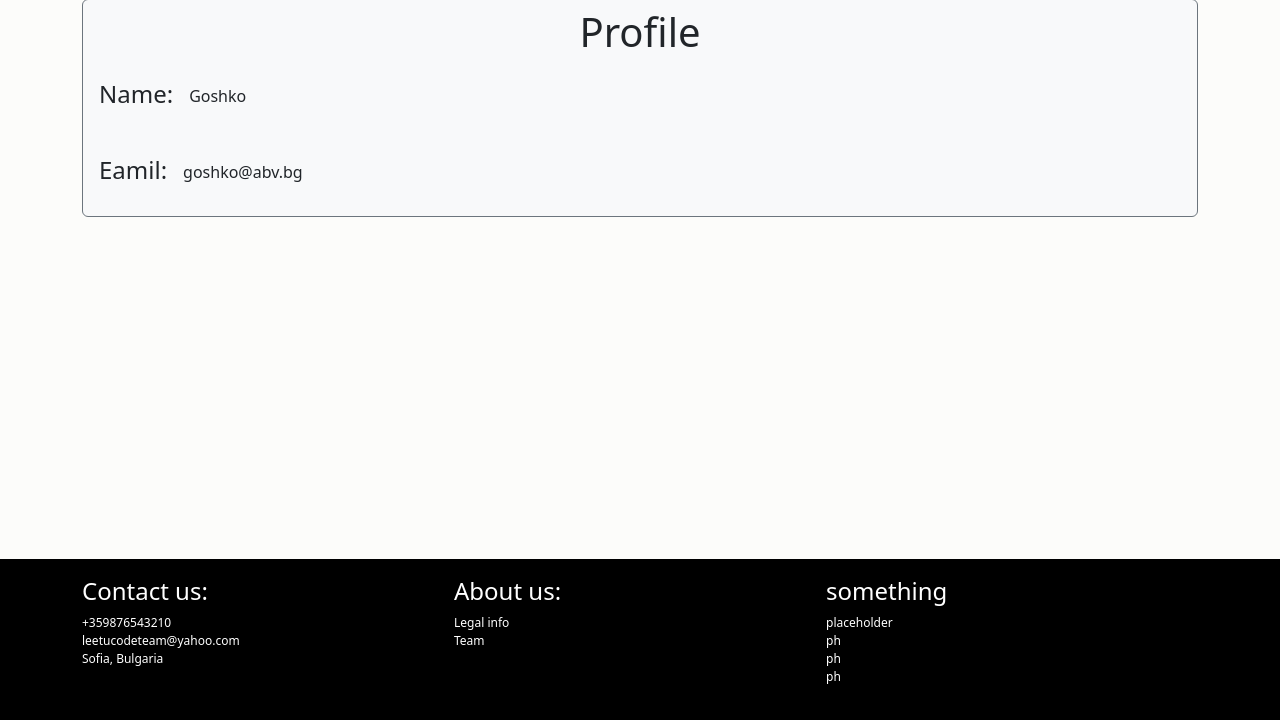
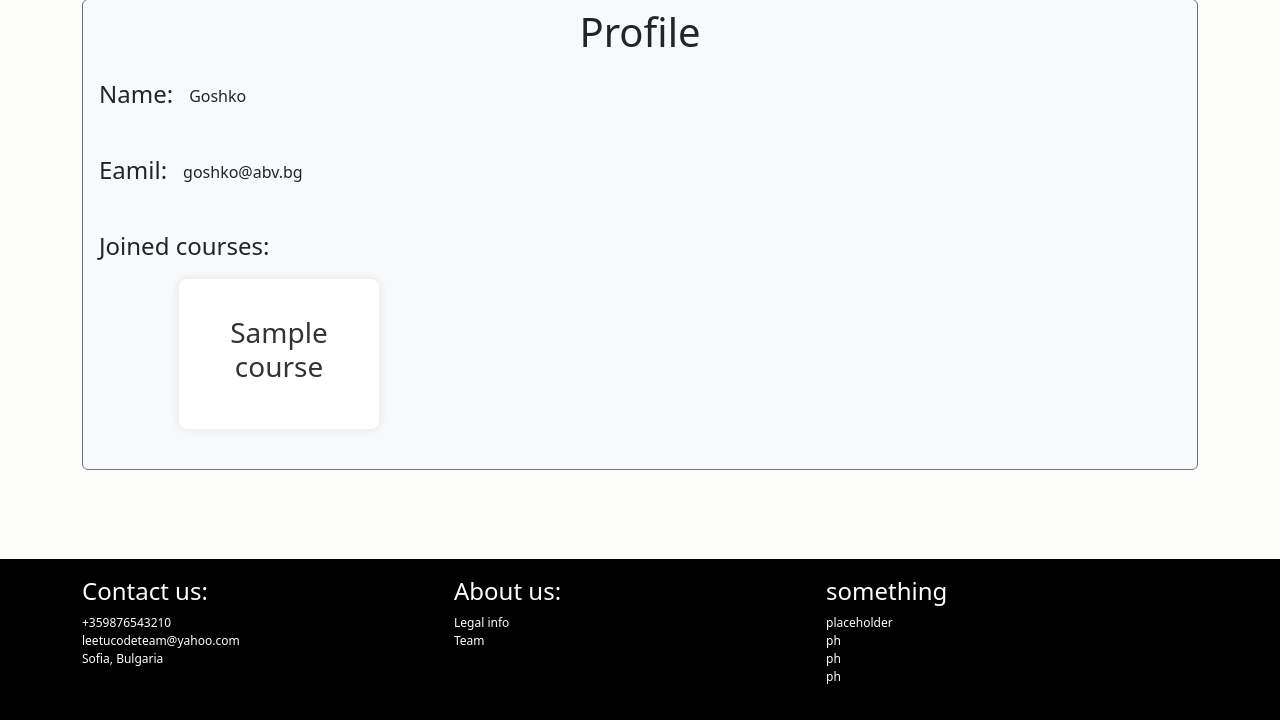
Before and after one commit to Hriis1/LeeTUcode, a PHP site: page /profile.php?id=1 in a window 1280 px wide. Shown: the part 129-849 px from the top of the page. Run offline with PHP 8.4, Linux system fonts and the light colour scheme; data comes from the database, SQL or seed files in the repository; tables that the repository leaves empty hold one stand-in row (values such as "Sample post"); some libraries are stand-ins or nearby versions.

Commit message:
show joined courses on profile

```diff
--- a/profile.php
+++ b/profile.php
@@ -2,19 +2,21 @@
 include_once "components/head.php";
 
 $user = $dbHandler->getUserById($_GET["id"]);
+
+$joinedCourses = $dbHandler->getCoursesJoinedByUser($user["id"]);
 ?>
 
 <body>
     <?php include_once "components/header.php" ?>
     <style>
-        .task-container {
+        .course-container {
             display: flex;
             flex-wrap: wrap;
             margin-left: 70px;
             margin-bottom: 30px;
         }
 
-        .task-card {
+        .course-card {
             background-color: #fff;
             border-radius: 8px;
             box-shadow: 0 0 10px rgba(0, 0, 0, 0.1);
@@ -24,13 +26,13 @@ $user = $dbHandler->getUserById($_GET["id"]);
             min-height: 150px;
         }
 
-        .task-card h3 {
+        .course-card h3 {
             color: #333;
         }
     </style>
     <main>
         <div class="container my-5">
-            <div class="task-info bg-light border border-secondary rounded ps-3 pt-2 pe-3">
+            <div class="course-info bg-light border border-secondary rounded ps-3 pt-2 pe-3">
                 <div class="row">
                     <div class="col-lg-12 text-center">
                         <h1>
@@ -54,6 +56,22 @@ $user = $dbHandler->getUserById($_GET["id"]);
                         </p>
                     </div>
                 </div>
+                <div class="row mt-3">
+                    <div class="col-lg-12">
+                        <h4>Joined courses:</h4>
+                        <div class="course-container d-flex text-center" id="coursesContainer">
+                            <?php foreach ($joinedCourses as $course) { ?>
+                                <a href="course.php?id=<?php echo $course["id"]; ?>" class="no-link-style">
+                                    <div class="course-card d-flex align-items-center">
+                                        <h3>
+                                            <?php echo $course["name"]; ?>
+                                        </h3>
+                                    </div>
+                                </a>
+                            <?php } ?>
+                        </div>
+                    </div>
+                </div>
 
             </div>
         </div>
```
